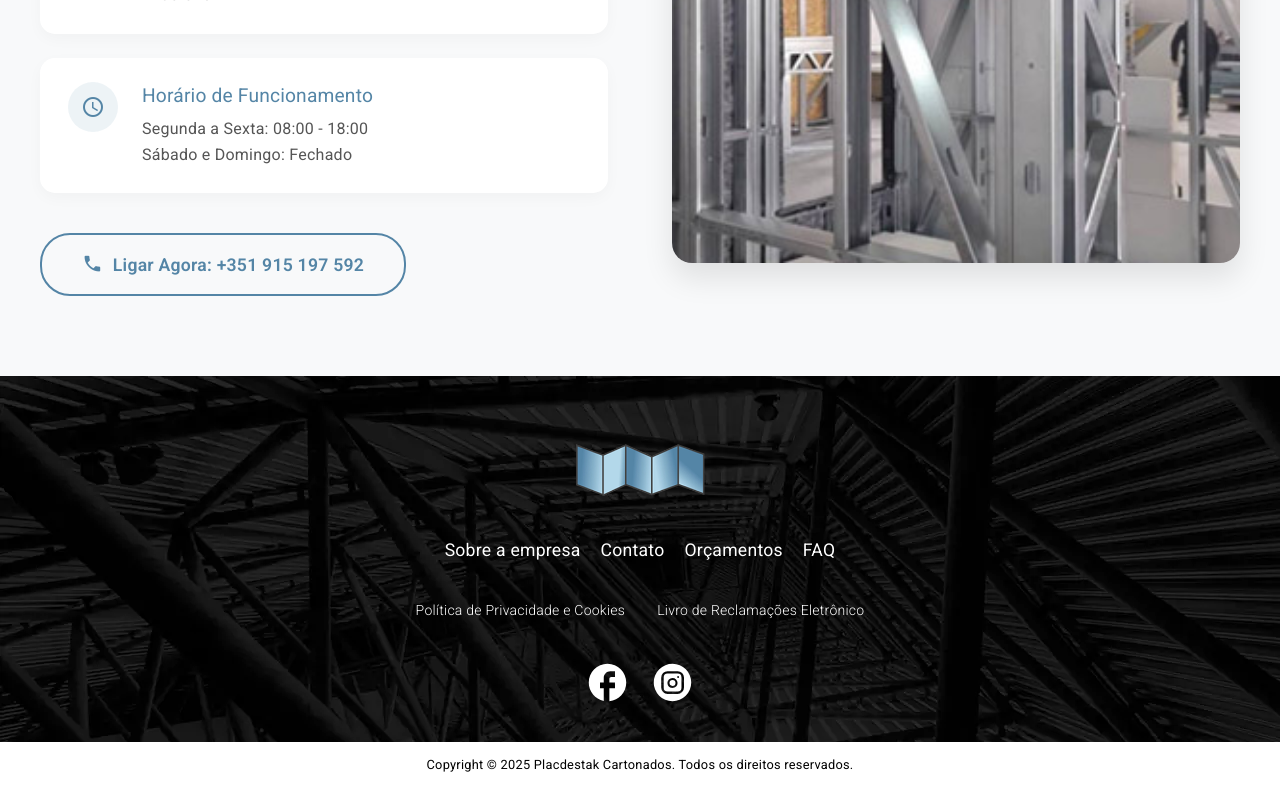
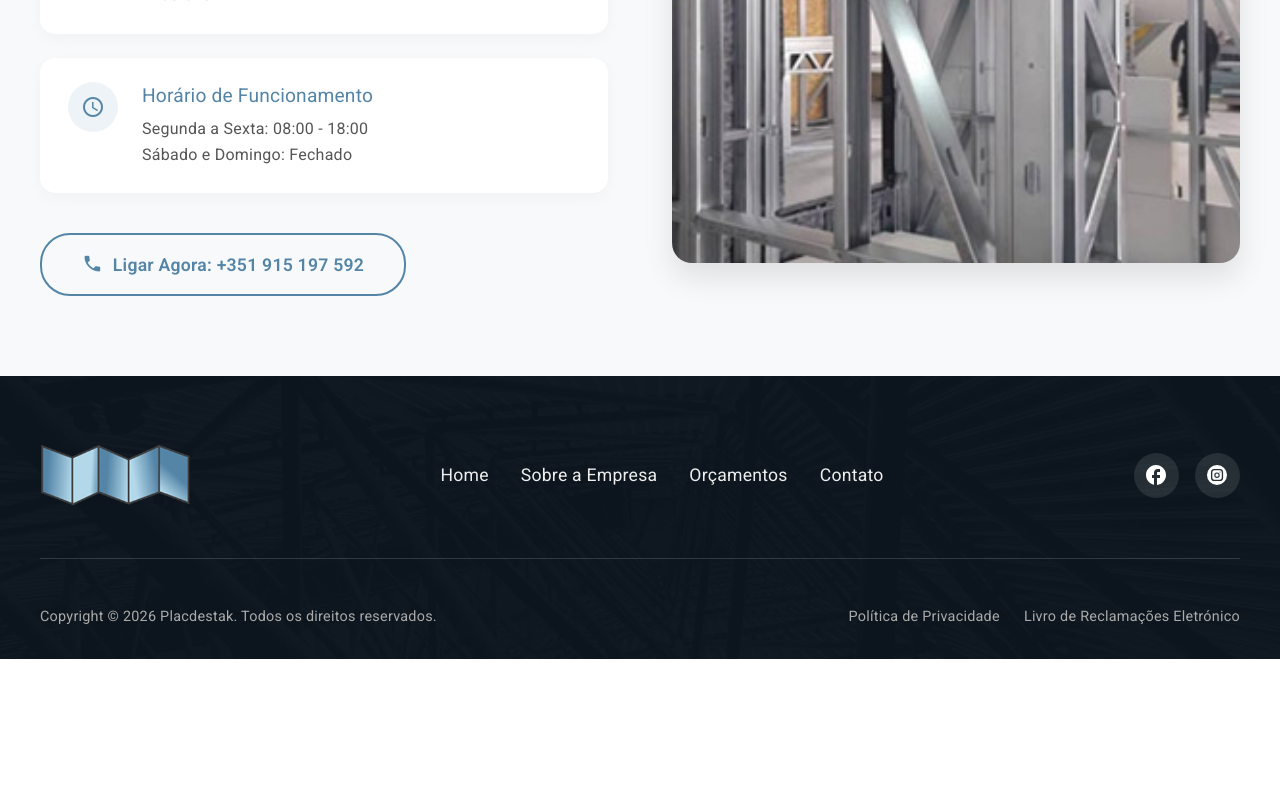
Before and after one commit to ynfleozin/site-placdestak, an Angular app: page /contacto in a window 1280 px wide. Shown: the part 464-1264 px from the top of the page. After the commit the page ends 1123 px from the top, so only its background shows below. Built offline with nearby package versions, Linux system fonts and the light colour scheme; a web font is replaced by a local one.

Commit message:
feat: redesign footer structure and update style

```diff
--- a/src/app/components/footer/footer.component.html
+++ b/src/app/components/footer/footer.component.html
@@ -1,30 +1,91 @@
-<footer class="app-footer">
-  <img ngSrc="assets/imgs/logoFooter.png" width="130" height="60" class="f-img">
+<footer class="app-footer animar-entrada" appScrollAnimation>
+  <div class="footer-overlay"></div>
 
-  <div class="f-nav">
-    <ul class="nav-list">
-      <li class="nav-link">Sobre a empresa</li>
-      <li class="nav-link">Contato</li>
-      <li class="nav-link">Orçamentos</li>
-      <li class="nav-link">FAQ</li>
-    </ul>
-  </div>
+  <div class="footer-container">
+    <div class="footer-content">
+      <div class="f-brand">
+        <img
+          ngSrc="assets/imgs/logoFooter.png"
+          width="150"
+          height="70"
+          class="f-img"
+          alt="Logo Placdestak"
+        />
+      </div>
 
-  <div class="f-terms">
-    <a href="" class="terms-link">Política de Privacidade e Cookies</a>
-    <a href="" class="terms-link"> Livro de Reclamações Eletrônico</a>
-  </div>
+      <nav class="f-nav">
+        <ul class="nav-list">
+          <li><a routerLink="/" class="nav-link">Home</a></li>
+          <li><a routerLink="/empresa" class="nav-link">Sobre a Empresa</a></li>
+          <li><a routerLink="/orcamentos" class="nav-link">Orçamentos</a></li>
+          <li><a routerLink="/contacto" class="nav-link">Contato</a></li>
+        </ul>
+      </nav>
 
-  <div class="f-social">
-    <a href="https://m.facebook.com/placdestak/">
-      <svg class="social-icon" xmlns="http://www.w3.org/2000/svg" width="24" height="24" viewBox="0 0 24 24"><path fill="currentColor" d="M22 12c0-5.52-4.48-10-10-10S2 6.48 2 12c0 4.84 3.44 8.87 8 9.8V15H8v-3h2V9.5C10 7.57 11.57 6 13.5 6H16v3h-2c-.55 0-1 .45-1 1v2h3v3h-3v6.95c5.05-.5 9-4.76 9-9.95"/></svg>
-    </a>
-    <a href="https://www.instagram.com/placdestak/">
-      <svg class="social-icon" xmlns="http://www.w3.org/2000/svg" width="24" height="24" viewBox="0 0 24 24"><path fill="currentColor" d="M13.61 12.243a1.6 1.6 0 1 1-1.56-1.63a1.62 1.62 0 0 1 1.56 1.63"/><path fill="currentColor" d="M14.763 7.233H9.338a2.024 2.024 0 0 0-2.024 2.024v5.547a2.024 2.024 0 0 0 2.024 2.024h5.425a2.024 2.024 0 0 0 2.024-2.024V9.267a2.026 2.026 0 0 0-2.024-2.034m-2.713 7.723a2.703 2.703 0 1 1 2.642-2.703a2.67 2.67 0 0 1-2.642 2.703m2.936-5.405a.496.496 0 0 1-.496-.506a.506.506 0 1 1 1.012 0a.496.496 0 0 1-.557.506z"/><path fill="currentColor" d="M12.05 2a10 10 0 1 0-.1 20a10 10 0 0 0 .1-20m6.073 12.702a3.39 3.39 0 0 1-3.41 3.411H9.389a3.39 3.39 0 0 1-3.411-3.41V9.378a3.39 3.39 0 0 1 3.41-3.411h5.325a3.39 3.39 0 0 1 3.41 3.41z"/></svg>
+      <div class="f-social">
+        <a
+          href="https://m.facebook.com/placdestak/"
+          target="_blank"
+          aria-label="Facebook"
+        >
+          <svg
+            class="social-icon"
+            xmlns="http://www.w3.org/2000/svg"
+            width="24"
+            height="24"
+            viewBox="0 0 24 24"
+          >
+            <path
+              fill="currentColor"
+              d="M22 12c0-5.52-4.48-10-10-10S2 6.48 2 12c0 4.84 3.44 8.87 8 9.8V15H8v-3h2V9.5C10 7.57 11.57 6 13.5 6H16v3h-2c-.55 0-1 .45-1 1v2h3v3h-3v6.95c5.05-.5 9-4.76 9-9.95"
+            />
+          </svg>
+        </a>
+        <a
+          href="https://www.instagram.com/placdestak/"
+          target="_blank"
+          aria-label="Instagram"
+        >
+          <svg
+            class="social-icon"
+            xmlns="http://www.w3.org/2000/svg"
+            width="24"
+            height="24"
+            viewBox="0 0 24 24"
+          >
+            <path
+              fill="currentColor"
+              d="M13.61 12.243a1.6 1.6 0 1 1-1.56-1.63a1.62 1.62 0 0 1 1.56 1.63"
+            />
+            <path
+              fill="currentColor"
+              d="M14.763 7.233H9.338a2.024 2.024 0 0 0-2.024 2.024v5.547a2.024 2.024 0 0 0 2.024 2.024h5.425a2.024 2.024 0 0 0 2.024-2.024V9.267a2.026 2.026 0 0 0-2.024-2.034m-2.713 7.723a2.703 2.703 0 1 1 2.642-2.703a2.67 2.67 0 0 1-2.642 2.703m2.936-5.405a.496.496 0 0 1-.496-.506a.506.506 0 1 1 1.012 0a.496.496 0 0 1-.557.506z"
+            />
+            <path
+              fill="currentColor"
+              d="M12.05 2a10 10 0 1 0-.1 20a10 10 0 0 0 .1-20m6.073 12.702a3.39 3.39 0 0 1-3.41 3.411H9.389a3.39 3.39 0 0 1-3.411-3.41V9.378a3.39 3.39 0 0 1 3.41-3.411h5.325a3.39 3.39 0 0 1 3.41 3.41z"
+            />
+          </svg>
+        </a>
+      </div>
+    </div>
 
-    </a>
+    <hr class="footer-divider" />
+
+    <div class="footer-bottom">
+      <p class="copyright">
+        Copyright © 2026 Placdestak. Todos os direitos reservados.
+      </p>
+
+      <div class="f-terms">
+        <a href="/privacidade" class="terms-link">Política de Privacidade</a>
+        <a
+          href="https://www.livroreclamacoes.pt/Inicio/"
+          target="_blank"
+          class="terms-link"
+          >Livro de Reclamações Eletrónico</a
+        >
+      </div>
+    </div>
   </div>
 </footer>
-<div class="copyright">
-  <p>Copyright © 2025 Placdestak Cartonados. Todos os direitos reservados.</p>
-</div>
--- a/src/app/components/footer/footer.component.scss
+++ b/src/app/components/footer/footer.component.scss
@@ -1,98 +1,178 @@
 @import "../../../color-variables.scss";
 
 .app-footer {
+  position: relative;
   background-image: url("../../../assets/imgs/footerBackground.webp");
+  background-size: cover;
+  background-position: center;
+  color: #fff;
+  padding: 4rem 2rem 2rem;
+  margin-top: auto;
+
+  .footer-overlay {
+    position: absolute;
+    top: 0;
+    left: 0;
+    width: 100%;
+    height: 100%;
+    background-color: rgba(15, 25, 35, 0.85);
+    z-index: 1;
+  }
+
+  .footer-container {
+    position: relative;
+    z-index: 2;
+    max-width: 1200px;
+    margin: 0 auto;
     display: flex;
     flex-direction: column;
-  justify-content: center;
-  gap: 2.5rem;
+    gap: 3rem;
+
+    .footer-content {
+      display: flex;
+      justify-content: space-between;
       align-items: center;
-  padding: 2rem;
+      flex-wrap: wrap;
+      gap: 2rem;
 
-  .f-img {
-    margin-top: 2rem;
+      .f-brand {
+        display: flex;
+        align-items: center;
       }
 
-  .f-nav {
-    display: flex;
-    text-align: center;
-
-    .nav-list {
+      .f-nav .nav-list {
         list-style: none;
         display: flex;
-      flex-direction: row;
+        gap: 2rem;
+        padding: 0;
+        margin: 0;
 
-      .nav-link {
-        cursor: pointer;
-        margin: 0 10px;
-        color: #ffff;
+        li a.nav-link {
+          text-decoration: none;
+          color: #eee;
           font-size: 1.1rem;
           font-weight: 400;
+          transition: color 0.3s ease;
+          position: relative;
+
+          &::after {
+            content: '';
+            position: absolute;
+            left: 0;
+            bottom: -5px;
+            width: 0;
+            height: 2px;
+            background-color: $primary-color;
+            transition: width 0.3s ease;
           }
 
-      .nav-link:hover {
+          &:hover {
             color: $primary-color;
-        transition: all 0.3s ease-in-out;
+
+            &::after {
+              width: 100%;
+            }
           }
         }
       }
 
-  .f-terms {
+      .f-social {
         display: flex;
+        gap: 1rem;
 
-    .terms-link {
-      color: #ffff;
-      text-decoration: none;
-      font-weight: 300;
-      margin: 0 1rem;
+        a {
+          display: flex;
+          align-items: center;
+          justify-content: center;
+          width: 45px;
+          height: 45px;
+          background-color: rgba(255, 255, 255, 0.1);
+          border-radius: 50%;
+          transition: all 0.3s ease;
+
+          .social-icon {
+            color: #fff;
+            width: 24px;
+            height: 24px;
+            transition: color 0.3s ease;
           }
 
-    .terms-link:hover {
-      color: $primary-color;
-      transition: all 0.3s ease-in-out;
+          &:hover {
+            background-color: $primary-color;
+            transform: translateY(-3px);
+
+            .social-icon {
+              color: #fff;
+            }
+          }
+        }
       }
     }
 
-  .f-social {
-    .social-icon {
-      color: white;
-      width: 45px;
-      height: auto;
-      margin: 0 10px;
+    .footer-divider {
+      border: none;
+      height: 1px;
+      background-color: rgba(255, 255, 255, 0.15);
+      margin: 0;
     }
 
-    .social-icon:hover {
+    .footer-bottom {
+      display: flex;
+      justify-content: space-between;
+      align-items: center;
+      flex-wrap: wrap;
+      gap: 1.5rem;
+      font-size: 0.9rem;
+      color: #aaa;
+
+      .copyright {
+        margin: 0;
+      }
+
+      .f-terms {
+        display: flex;
+        gap: 1.5rem;
+
+        .terms-link {
+          color: #aaa;
+          text-decoration: none;
+          transition: color 0.3s ease;
+
+          &:hover {
             color: $primary-color;
-      transition: all 0.3s ease-in-out;
-      transform: scale(1.1);
+          }
+        }
+      }
+    }
   }
 }
 
+@media (max-width: 900px) {
+  .app-footer {
+    padding: 3rem 1.5rem 1.5rem;
+
+    .footer-container {
+      gap: 2rem;
+
+      .footer-content {
+        flex-direction: column;
+        text-align: center;
+
+        .f-nav .nav-list {
+          flex-direction: column;
+          gap: 1rem;
+        }
       }
 
-.copyright {
-  padding: 0.8rem;
-  width: 100%;
+      .footer-bottom {
+        flex-direction: column;
         text-align: center;
-  font-size: 0.8rem;
-  color: black;
-  background-color: white;
-}
 
-@media (max-width: 768px) {
-  .app-footer {
-    padding: 1rem;
-
-    .f-nav {
-      .nav-list {
+        .f-terms {
           flex-direction: column;
           gap: 0.8rem;
         }
       }
-
-    .f-terms {
-      flex-direction: column;
-      gap: 1rem;
     }
   }
 }
--- a/src/app/components/footer/footer.component.ts
+++ b/src/app/components/footer/footer.component.ts
@@ -1,10 +1,11 @@
 import { NgOptimizedImage } from '@angular/common';
 import { Component } from '@angular/core';
+import { RouterLink } from '@angular/router';
 
 @Component({
   selector: 'app-footer',
   standalone: true,
-  imports: [NgOptimizedImage],
+  imports: [NgOptimizedImage, RouterLink],
   templateUrl: './footer.component.html',
   styleUrl: './footer.component.scss'
 })
```
Lines whose indentation alone changed are shown as unchanged.
